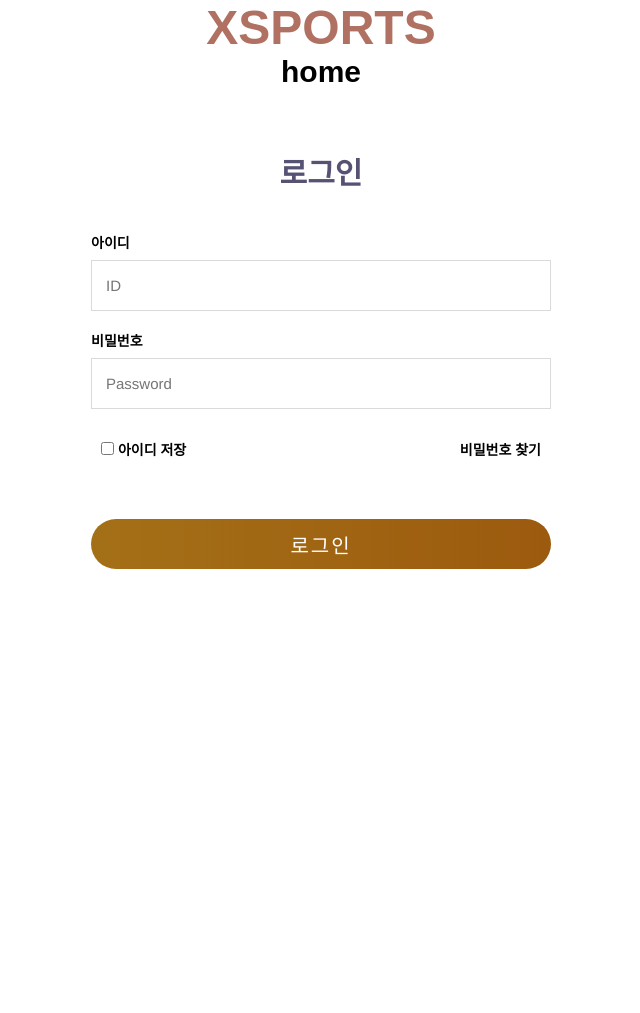
After one commit to XsportsShoppingMall/Xsports, a PHP site: page /login.html in a window 1280 px wide. The commit adds this page. Shown: the whole page, without its empty margins (319-959 px from the left). Run offline with PHP 8.4, Linux system fonts and the light colour scheme.

Commit message:
more plus

```diff
--- a/src/css/style.css
+++ b/src/css/style.css
@@ -188,3 +188,350 @@ h1 {
 
    .section5 > .text-box-4{width:200px; height:15px; position:relative; bottom:430px; left:985px;}
    .section5 > .text-box-4 p{float:left; font-family: 'Pretendard-Regular';  font-size:15px; color:white;}
+
+
+
+
+
+
+
+
+
+   html {
+    height: 100%;
+}
+
+body {
+    margin: 0;
+    height: 100%;
+    background: #fff;
+    font-family: Dotum,'돋움',Helvetica,sans-serif;
+}
+#logo {
+    width: 200px;
+    height:200px;
+    cursor: pointer;
+}
+
+#header {
+    padding-top: 60px;
+    padding-bottom: 20px;
+    text-align: center;
+}
+#wrapper {
+    position: relative;
+    height: 100%;
+}
+
+#content {
+    position: absolute;
+    left: 50%;
+    transform: translate(-50%);
+    width: 460px;
+}
+
+
+
+
+/* 입력폼 */
+
+
+h3 {
+    margin: 19px 0 8px;
+    font-size: 14px;
+    font-weight: 700;
+}
+
+
+.box {
+    display: block;
+    width: 50%;
+    height: 51px;
+    border: solid 1px #dadada;
+    padding: 10px 14px 10px 14px;
+    box-sizing: border-box;
+    background: #fff;
+    position: relative;
+}
+
+.int {
+    display: block;
+    position: relative;
+    width: 100%;
+    height: 29px;
+    border: none;
+    background: #fff;
+    font-size: 15px;
+}
+
+input {
+    font-family: Dotum,'돋움',Helvetica,sans-serif;
+}
+
+.box.int_id {
+    padding-right: 20px;
+}
+
+.box.int_pass {
+    padding-right: 40px;
+}
+
+.box.int_pass_check {
+    padding-right: 40px;
+}
+
+
+
+.pswdImg {
+    width: 18px;
+    height: 20px;
+    display: inline-block;
+    position: absolute;
+    top: 50%;
+    right: 16px;
+    margin-top: -10px;
+    cursor: pointer;
+}
+
+#bir_wrap {
+    display: table;
+    width: 100%;
+}
+
+#bir_yy {
+    display: table-cell;
+    width: 147px;
+
+}
+
+#bir_mm {
+    display: table-cell;
+    width: 147px;
+    vertical-align: middle;
+}
+
+#bir_dd {
+    display: table-cell;
+    width: 147px;
+}
+
+#bir_mm, #bir_dd {
+    padding-left: 10px;
+}
+
+select {
+    width: 100%;
+    height: 29px;
+    font-size: 15px;
+    background: #fff url(https://static.nid.naver.com/images/join/pc/sel_arr_2x.gif) 100% 50% no-repeat;
+    background-size: 20px 8px;
+
+    display: inline-block;
+    text-align: start;
+    border: none;
+    cursor: default;
+    font-family: Dotum,'돋움',Helvetica,sans-serif;
+}
+
+/* 에러메세지 */
+
+.error_next_box {
+    margin-top: 9px;
+    font-size: 12px;
+    color: red;
+    display: none;
+}
+
+#alertTxt {
+    position: absolute;
+    top: 19px;
+    right: 38px;
+    font-size: 12px;
+    color: red;
+    display: none;
+}
+
+/* 버튼 */
+
+.btn_area {
+    margin: 30px 0 91px;
+}
+
+#btnJoin {
+    width: 100%;
+    height: 50px;
+    outline: none;
+    border-radius: 40px;
+    background: linear-gradient(to left, rgb(188, 132, 12), #e8900c);
+    color: white;
+    font-family: "Recipekorea";
+    font-size: 20px;
+    letter-spacing: 2px;
+    cursor: pointer;
+    width: 100%;
+    font-weight: 500;
+}
+
+
+
+
+
+
+
+
+
+
+* {
+    margin: 0;
+    padding: 0;
+    box-sizing: border-box;
+    font-family: "Noto Sans KR", sans-serif;
+  }
+
+  a {
+    text-decoration: none;
+    color: rgb(0, 0, 0);
+  }
+
+  li {
+    list-style: none;
+  }
+
+  #header {
+    padding-top: 60px;
+    padding-bottom: 20px;
+    text-align: center;
+}
+
+#wrapper{
+    position: relative;
+    height: 100%;
+}
+
+#content {
+    position: absolute;
+    left: 50%;
+    transform: translate(-50%);
+    width: 460px;
+}
+
+  .wrap {
+    width: 100%;
+    height: 100vh;
+    position: fixed;
+    display: flex;
+    align-items: center;
+    justify-content: center;
+    background: rgb(255, 255, 255);
+  }
+
+  .login {
+    width: 30%;
+    height: 600px;
+    background: white;
+    border-radius: 20px;
+    display: flex;
+    justify-content: center;
+    align-items: center;
+    flex-direction: column;
+  }
+
+  .int {
+    display: block;
+    position: relative;
+    width: 100%;
+    height: 29px;
+    border: none;
+    background: #fff;
+    font-size: 15px;
+}
+
+.box {
+    display: block;
+    width: 100%;
+    height: 51px;
+    border: solid 1px #dadada;
+    padding: 10px 14px 10px 14px;
+    box-sizing: border-box;
+    background: #fff;
+    position: relative;
+}
+
+.box.int_id {
+    padding-right: 20px;
+}
+
+  h2 {
+    color: #555273;
+    font-family: "Recipekorea";
+    font-size: 30px;
+  }
+
+  h3 {
+    margin: 19px 0 8px;
+    font-size: 14px;
+    font-weight: 700;
+}
+
+
+
+  .login_id input {
+    width: 100%;
+    height: 50px;
+    /* border-radius: 30px; */
+    margin-top: 10px;
+    padding: 0px 20px;
+    border: 1px solid lightgray;
+    outline: none;
+  }
+
+  .login_pw {
+    margin-top: 20px;
+    width: 80%;
+  }
+
+  .login_pw input {
+    width: 100%;
+    height: 50px;
+    /* border-radius: 30px; */
+    margin-top: 10px;
+    padding: 0px 20px;
+    border: 1px solid lightgray;
+    outline: none;
+  }
+
+  .login_etc {
+    margin-top: 20px;
+    padding: 10px;
+    width: 100%;
+    font-size: 14px;
+    display: flex;
+    justify-content: space-between;
+    align-items: center;
+    font-weight: bold;
+  }
+
+  .submit {
+    margin-top: 50px;
+    width: 100%;
+
+  }
+  .submit input {
+    width: 100%;
+    height: 50px;
+    border: 0;
+    outline: none;
+    cursor: pointer;
+    border-radius: 40px;
+    background: linear-gradient(to left, rgb(156, 90, 14), #a47017);
+    color: white;
+    font-family: "Recipekorea";
+    font-size: 20px;
+    letter-spacing: 2px;
+  }
+
+  .img_logo{
+      width: 200px;
+      height: 200px;
+      align-items: center;
+  }
--- /dev/null
+++ b/src/login.html
@@ -0,0 +1,73 @@
+<!DOCTYPE html>
+<html>
+<head>
+  <title>XSports 디자인</title>
+  <link rel="stylesheet" type="text/css" href="css/style.css">
+</head>
+<body>
+    <h1>XSPORTS</h1>
+  <h2><a href="index.html">home</a></h2>
+</body>
+</html>
+
+
+
+
+
+
+
+
+
+
+
+
+
+
+
+      <div id="header">
+
+                <h2>로그인</h2>
+      </div>
+             <div id="wrapper">
+
+                 <div id="content">
+
+                    <!-- 아이디 -->
+                    <div>
+                    <h3>
+                        <label for="id">아이디</label>
+                    </h3>
+                        <span class="box int_id">
+                            <input type="text" id="id" class="int" maxlength="20" placeholder="ID">
+                        </span>
+                    </div>
+
+                    <!-- 비밀번호 -->
+                    <div>
+                        <h3>
+                            <label for="password">비밀번호</label>
+                        </h3>
+                            <span class="box int_id">
+                                <input type="password" id="password" class="int" maxlength="20" placeholder="Password">
+                            </span>
+                        </div>
+
+                    <!-- 아이디 저장 및 비밀번호 찾기 -->
+                    <div class="login_etc">
+                        <div class="checkbox">
+                            <input type="checkbox" name="" id=""> 아이디 저장
+                        </div>
+                        <div class="forgot_pw">
+                             <a href="">비밀번호 찾기</a>
+                        </div>
+                     </div>
+
+                     <!-- 로그인 버튼 -->
+                    <div class="submit">
+                        <input type="submit" value="로그인">
+                    </div>
+                </div>
+        </div>
+
+
+    </body>
```
Also changed, not shown: src/index.html (+5 -8 lines), src/signup.html (added, +150 -0 lines), src/mypage.html (added).
